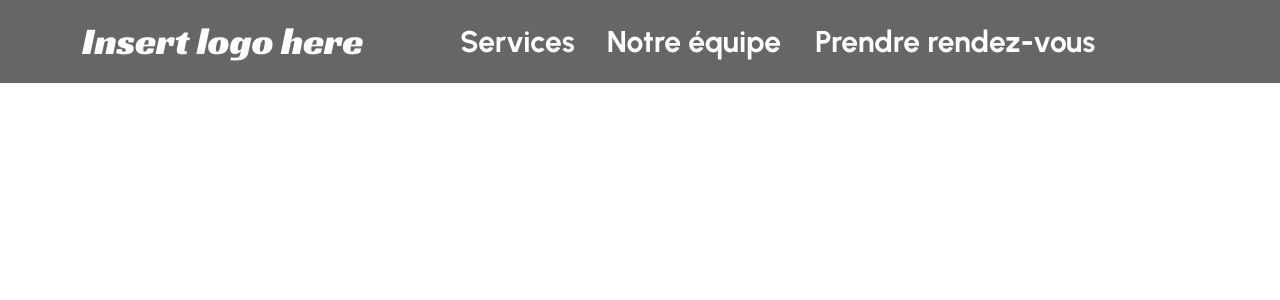
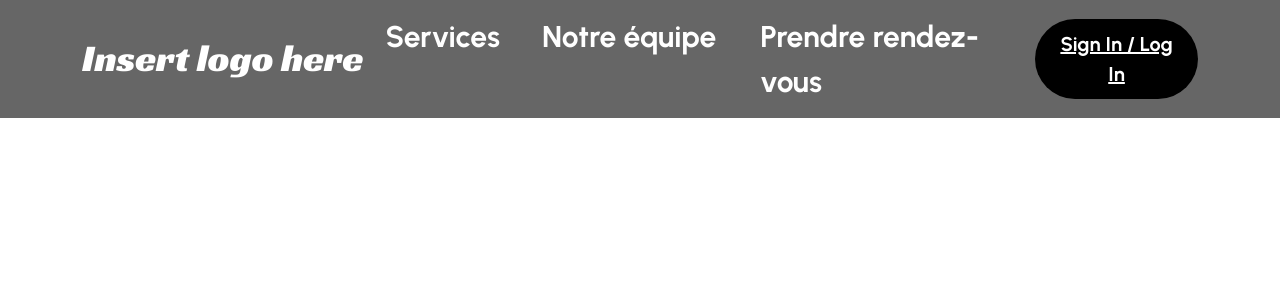
Before and after one commit to AnLau25/webProj1, a React (Vite) app: page / in a window 1280 px wide. Shown: the top 300 px of the page. Built offline with nearby package versions, Linux system fonts and the light colour scheme.

Commit message:
NavBarRepT-T

```diff
--- a/src/comps/Home.jsx
+++ b/src/comps/Home.jsx
@@ -8,7 +8,7 @@ import { Col, Container, Row } from 'react-bootstrap'
 const Home = () => {
   const [loopNum, setLoopNum] = useState(0);
   const [isDeleting, setIsDeleting] = useState(false);
-  const toRotate = ['AUTOMOBILE', 'DE SUV', 'DE MINI', 'DE SPORTIVES'];
+  const toRotate = [' AUTOMOBILES', " SUV's", ' MINIS', ' SPORTIVES'];
   const [text, setText] = useState('');
   const [delta, setDelta] = useState(300 - Math.random() * 100);
   const period = 500;
@@ -30,7 +30,7 @@ const Home = () => {
     setText(updatedText);
 
     if (isDeleting) {
-      setDelta(prevDelta => prevDelta / 2)
+      setDelta(prevDelta => prevDelta / 1.2)
     }
 
     if (!isDeleting && updatedText === fullText) {
@@ -39,7 +39,7 @@ const Home = () => {
     } else if (isDeleting && updatedText === '') {
       setIsDeleting(false);
       setLoopNum(loopNum + 1);
-      setDelta(500);
+      setDelta(100);
     }
   }
 
@@ -49,7 +49,7 @@ const Home = () => {
         <Row className='align-items-center'>
           <Col xs={12} md={6} xl={12}>
             <h1><em>{'ENTRETIEN ET RÉPARATION'}</em></h1>
-            <h1><span className='wrap'><em>{text}</em></span></h1>
+            <h1><em>DE</em><span className='wrap'><em>{text}</em></span></h1>
             <p>Insérez ici une brève description des valeurs de l'entreprise, de sa façon de travailler, etc. Quelque chose d'accrocheur et de convaincant.</p>
             <div className="button-container">
               <Redbtn prop='Prendre rendez-vous' />
--- a/src/comps/LocFind.jsx
+++ b/src/comps/LocFind.jsx
@@ -4,7 +4,7 @@ import './LocFind.css';
 
 const LocFind = () => {
     return (
-        <section className='LocFind' id='LocFind'>
+        <section className='LocFind' id='locFind'>
             <div className='locTitle'>
                 <div className='titleCont1'>
                     <h1><em>DEUX SITES |</em></h1>
--- a/src/comps/NavBar.css
+++ b/src/comps/NavBar.css
@@ -11,27 +11,26 @@
 
 .navbar-nav .nav-link {
     color: white;
-    margin-right: 20px;
+    margin-right: 30px;
 }
 
 .navbar-nav .dropdown-menu {
     background-color: rgba(0, 0, 0, 0.47);
+    border: none;
+    border-radius: 0;
+    box-shadow: none;
+    margin-top: 0;
+    padding: 3px;
 }
 
 .navbar-nav .dropdown-menu .dropdown-item {
-    color: black;
+    color: white;
     font-family: 'Urbanist', sans-serif;
-}
-
-.navbar-nav .dropdown-menu .dropdown-item:hover {
-    background-color: #ddd;
-}
-
-.navbar-nav .nav-item .dropdown-menu {
-    position: absolute;
-    left: 0;
-    top: 100%;
-    display: none;
+    background-color: black;
+    border-radius: 50px;
+    padding: 5px 5px;
+    margin: 5px 15px;
+    text-align: center;
 }
 
 .navbar-nav .nav-item:hover .dropdown-menu {
@@ -47,9 +46,23 @@
     font-size: 30px;
     font-weight: bold;
     padding: 6px;
+    color: white !important;
 }
 
+.navbar-nav .custom-nav-link:focus,
+.navbar-nav .nav-item .dropdown-toggle:focus{
+    color: white;
+    background-color: rgba(163, 20, 20, 1);
+}
+
+.navbar-brand:hover,
+.navbar-brand:focus{
+    color: rgba(163, 20, 20, 1);
+}
+
+.login-signup .signin-login-button:hover,
 .navbar-nav .custom-nav-link:hover,
+.navbar-nav .dropdown-menu .dropdown-item:hover,
 .navbar-nav .nav-item .dropdown-toggle:hover {
     background-color: rgba(163, 20, 20, 1);
 }
@@ -58,7 +71,15 @@
     display: none;
 }
 
-.button-image {
-    width: 20px;
-    height: 20px;
+.login-signup .signin-login-button {
+    background-color: black;
+    border: none;
+    color: white;
+    font-family: 'Urbanist', sans-serif;
+    text-decoration: underline;
+    font-size: 20px;
+    font-weight: bold;
+    padding: 10px 20px;
+    border-radius: 50px;
+    transition: background-color 0.3s ease;
 }
--- a/src/comps/NavBar.jsx
+++ b/src/comps/NavBar.jsx
@@ -2,11 +2,17 @@ import './NavBar.css';
 import { useState } from 'react';
 import { Navbar, Nav, NavDropdown, Button, Container } from 'react-bootstrap';
 
+const NavBar = () => {
+    const [activeLink, setActiveLink] = useState('home');
 
-const NavBar = () => {
+    const handleDropdownClick = (url) => (event) => {
+        event.preventDefault();
+        window.location.href = url;
+    };
 
-    const {activeLink, setactiveLink} = useState('home');
-
+    const handleToggleClick = (event) => {
+        event.preventDefault();
+    };
 
     return (
         <Navbar className="custom-navbar" expand="lg" fixed="top">
@@ -15,18 +21,20 @@ const NavBar = () => {
                 <Navbar.Toggle aria-controls="basic-navbar-nav" />
                 <Navbar.Collapse id="basic-navbar-nav">
                     <Nav className="mx-auto">
-                        <NavDropdown title="Services" id="services-dropdown" className="no-caret">
-                            <NavDropdown.Item href="#service1">Service 1</NavDropdown.Item>
-                            <NavDropdown.Item href="#service2">Service 2</NavDropdown.Item>
-                            <NavDropdown.Item href="#service3">Service 3</NavDropdown.Item>
+                        <NavDropdown title="Services" id="services-dropdown" className="no-caret" onClick={handleDropdownClick('#servPage')} onMouseDown={handleToggleClick}>
+                            <NavDropdown.Item href="#servPage">Nos services</NavDropdown.Item>
+                            <NavDropdown.Item href="#calc">Estimer les coûts</NavDropdown.Item>
                         </NavDropdown>
-                        <NavDropdown title="Notre équipe" id="team-dropdown" className="no-caret">
-                            <NavDropdown.Item href="#team1">Team Member 1</NavDropdown.Item>
-                            <NavDropdown.Item href="#team2">Team Member 2</NavDropdown.Item>
-                            <NavDropdown.Item href="#team3">Team Member 3</NavDropdown.Item>
+                        <NavDropdown title="Notre équipe" className="no-caret" onClick={handleDropdownClick('#abtus')} onMouseDown={handleToggleClick}>
+                            <NavDropdown.Item href="#abtus">À propos</NavDropdown.Item>
+                            <NavDropdown.Item href="#locFind">Nos sites</NavDropdown.Item>
+                            <NavDropdown.Item href="#experts">Nos équipes</NavDropdown.Item>
                         </NavDropdown>
-                        <Nav.Link href="#" className="custom-nav-link">Prendre rendez-vous</Nav.Link>
+                        <Nav.Link href="#rndvs" className="custom-nav-link">Prendre rendez-vous</Nav.Link>
                     </Nav>
+                    <div className="login-signup">
+                        <Button className="signin-login-button">Sign In / Log In</Button>
+                    </div>
                 </Navbar.Collapse>
             </Container>
         </Navbar>
--- a/src/comps/Servspage.jsx
+++ b/src/comps/Servspage.jsx
@@ -27,7 +27,7 @@ const Servspage = () => {
     };
 
     return (
-        <section className='servspage-ServPage' id='ServPage'>
+        <section className='servspage-ServPage' id='servPage'>
             <img src='./src/assets/TopReg.png' alt="Header" className="servspage-header-image" />
             <div className='servspage-content'>
                 <Container>
```
